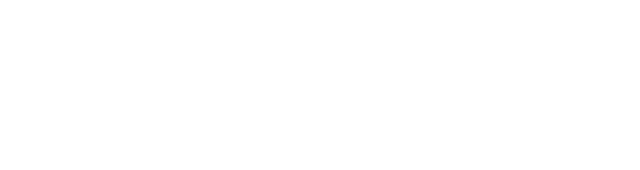
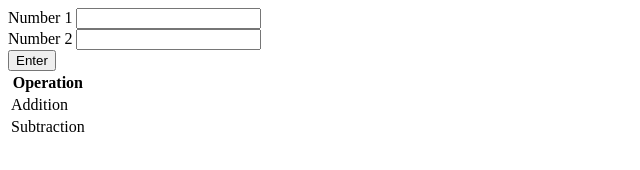
Before and after one commit to Tomch546/OperationCalculator, a plain HTML site: page index.html in a window 1280 px wide. Shown: the whole page, without its empty margins (0-640 px from the left). Drawn offline with Linux system fonts and the light colour scheme.

Commit message:
working field updating

```diff
--- a/index.html
+++ b/index.html
@@ -24,8 +24,31 @@
 
 <body>
 
+<label for="inputA">Number 1</label>
 
+<input type="number" id="inputA" name="inputA">
 
+<br>
+
+<label for="inputB">Number 2</label>
+
+<input type="number" id="inputB" name="inputB">
+
+<br>
+
+<button onclick="update_input()">Enter</button>
+
+ <table>
+  <tr>
+    <th>Operation</th>
+  </tr>
+  <tr>
+    <td id="Addition">Addition</td>
+  </tr>
+  <tr>
+    <td id="Subtraction">Subtraction</td>
+  </tr>
+</table>
 
 
 
--- a/js/calc.js
+++ b/js/calc.js
@@ -4,13 +4,20 @@ let input1 = 0;
 let input2 = 0;
 let output = 0;
 
+function update_input() {
+	input1 = parseInt(document.getElementById("inputA").value);
+	input2 = parseInt(document.getElementById("inputB").value);
+	add(input1, input2);
+	subtract(input1, input2);
+}
+
 // BASIC
 function add(inputA, inputB) {
-	return inputA + inputB;
+	document.getElementById("Addition").innerHTML = "Addition: " + input1 + " + " + input2 + " = " + (inputA + inputB);
 }
 
 function subtract(inputA, inputB) {
-	return inputA - inputB;
+	document.getElementById("Subtraction").innerHTML = "Subtraction: " + input1 + " - " + input2 + " = " + (inputA - inputB);
 }
 
 function multiply(inputA, inputB) {
@@ -79,6 +86,12 @@ function permutation(inputA, inputB) {
 }
 
 // SERIES
+
+// Constant arrays
+
+
+
+// Functions
 function series_prime_numbers(input) {
 
 }
```
